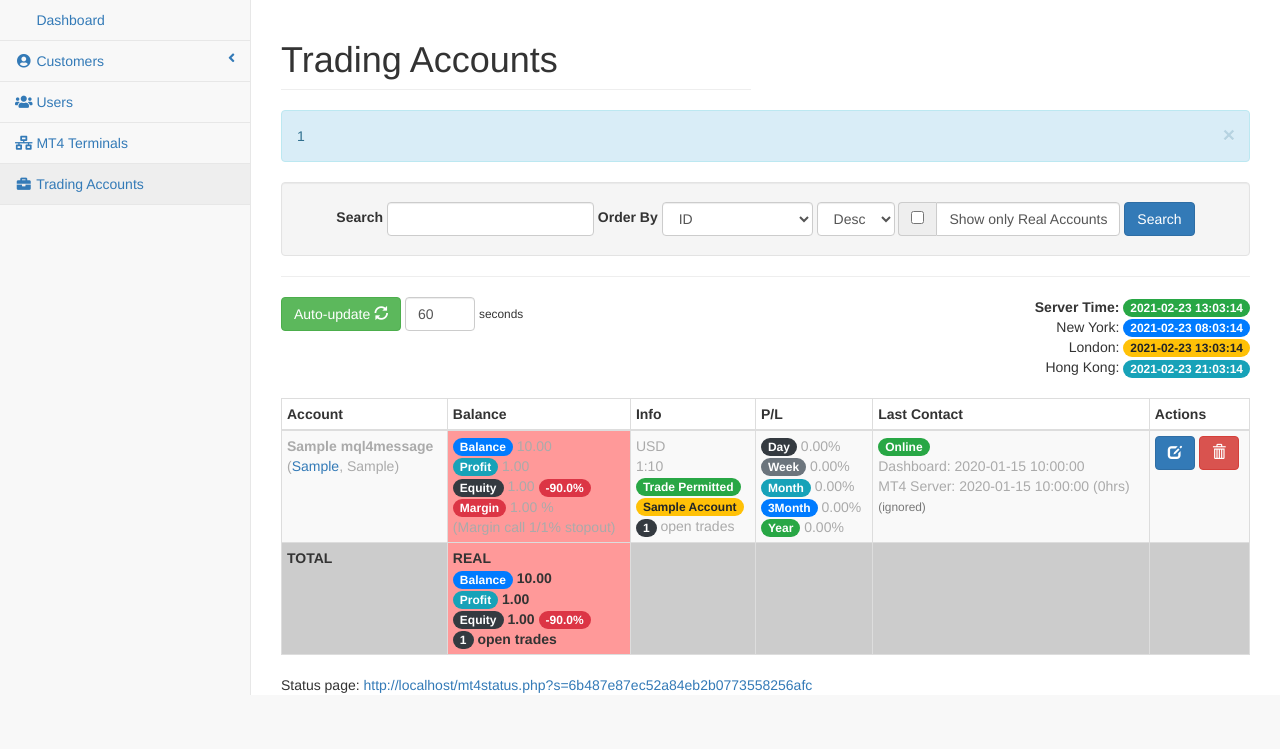
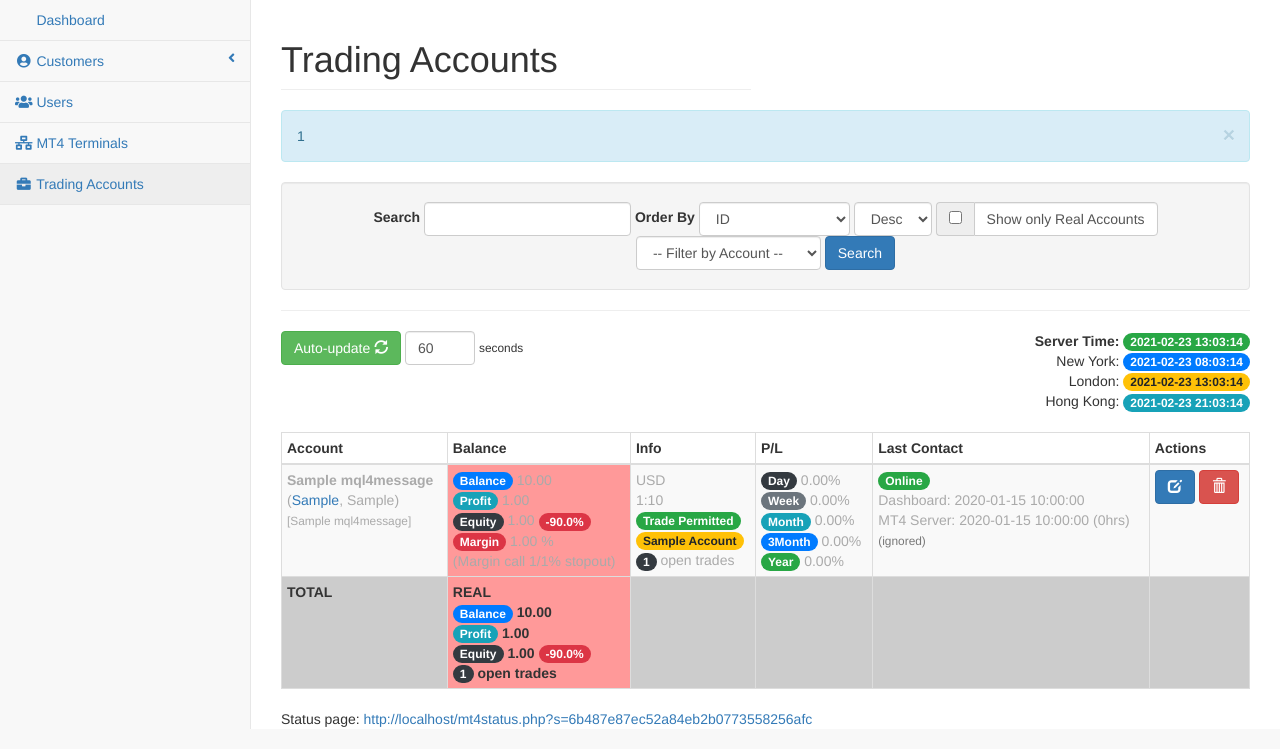
Before and after one commit to kinged007/mql4admin, a PHP site: page /mt4servers.php in a window 1280 px wide. Shown: the part 51-800 px from the top of the page. Run offline with PHP 8.4, Linux system fonts and the light colour scheme; the visitor is signed in with stand-in values (Sample User, id 1); data comes from the database, SQL or seed files in the repository; tables that the repository leaves empty hold one stand-in row (values such as "Sample post").

Commit message:
added account name filter added func to check active day - WIP

```diff
--- a/config/config.php
+++ b/config/config.php
@@ -9,6 +9,7 @@ define('CURRENT_PAGE', basename($_SERVER['REQUEST_URI']));
 
 require_once BASE_PATH . '/lib/MysqliDb/MysqliDb.php';
 require_once BASE_PATH . '/helpers/helpers.php';
+require_once BASE_PATH . '/helpers/mt4.php';
 
 /*
 |--------------------------------------------------------------------------
--- a/edit_mt4.php
+++ b/edit_mt4.php
@@ -21,6 +21,8 @@ if ($_SERVER['REQUEST_METHOD'] == 'POST')
     $data_to_update = filter_input_array(INPUT_POST);
 // $db->setTrace(true);
     $data_to_update['updated_at'] = date('Y-m-d H:i:s');
+
+    unset($data_to_update['active_mon']); // TODO - allow checking of server on specific days instead of mon-sun
 
     $db = getDbInstance();
 
--- /dev/null
+++ b/helpers/mt4.php
@@ -0,0 +1,8 @@
+<?php
+
+function is_check_day(){
+	if( date("N") < 6 )
+		return true;
+
+	return false;
+}
--- a/mql4_cron.php
+++ b/mql4_cron.php
@@ -60,7 +60,7 @@ if( !empty($rows) ){
     foreach ($rows as $row) {
         if( $row['ignore_account'] == 1) continue;
         if( $row['account_type'] == 'demo' ) $demo_count++;
-        if( date("N") < 8 ) {   // only offline during weekdays
+        if( is_check_day() ) {   // only offline during weekdays
             $offline_rows[$row['user_id']][$row['vps_id']][] = $row;
             $data_rows[] = $row['id'];
         }
--- a/mql4messages.php
+++ b/mql4messages.php
@@ -96,7 +96,7 @@ if( !empty($rows) ){
         if( isset($_GET['ignored']) && $row['ignore_account'] == 1) continue;
         if($row['account_type'] == 'demo' ) $demo_count++;
         if($row['ignore_account'] == '1' ) $ignore_count++;
-        if($row['ignore_account'] != '1' && date("N") < 6 && strtotime($row['ping']) < time()-(60*15)) {
+        if($row['ignore_account'] != '1' && is_check_day() && strtotime($row['ping']) < time()-(60*15)) {
             $offline_count++;
             $offline_rows[$row['vps_id']][] = $row;
         }
@@ -317,7 +317,7 @@ include BASE_PATH . '/includes/header.php';
                                 $style = "";
                                 $last_update = $row['ping'];
                                 if( $ignore != 1 ){
-                                    if( date("N") < 6 ){
+                                    if( is_check_day() ){
                                         if( strtotime($last_update) < time()-(60*5)){
                                             $style = " style='background-color:#FFCC99;'";
                                         }
@@ -334,6 +334,8 @@ include BASE_PATH . '/includes/header.php';
                                     echo "<span class='badge badge-danger'>OFFLINE for ";
                                     echo (time()-strtotime($row['ping'])>24*60*60) ? floor(abs(time() - strtotime($row['ping'])) / 86400) . " days, " . date("H:i",time()-strtotime($row['ping'])) : date("H:i",time()-strtotime($row['ping']));
                                     echo " (Hr:min)</span><br/>";
+                                } elseif(!is_check_day()){
+                                    echo "<span class='badge badge-secondary'>Not checking today</span><br/>";
                                 } else echo "<span class='badge badge-success'>Online</span><br/>";
                             ?>
                             Dashboard: <?php echo htmlspecialchars($row['ping']); ?><br/>
--- a/mt4servers.php
+++ b/mt4servers.php
@@ -39,6 +39,7 @@ $select = array(
     'id',
     'user_id',
     'account',
+    'name', // user/client account name with broker
     'server',
     'vps_id',
     'equity',
@@ -97,10 +98,14 @@ $db->pageLimit = $pagelimit;
 $rows = $db->arraybuilder()->paginate('mql4message', $page, $select);
 $total_pages = $db->totalPages;
 
-$rows2 = $demo_accounts = array();
+$rows2 = $demo_accounts = $accounts = array();
 
 if(!empty($rows)){
     foreach ($rows as $row){
+        $accounts[] = $row['name'];
+        if( isset($_GET['account']) && !empty($_GET['account'])){
+            if($row['name'] != $_GET['account']) continue;
+        }
         $row['equity_factor_sort'] = $row['balance'] > 0 ? ($row['profit']/$row['balance'])*10000 : 0;
         if( $row['account_type'] == 'demo' ){
             if( isset($demo_accounts[$row['account'].$row['server']]) &&
@@ -121,6 +126,8 @@ if(!empty($rows)){
         return $a['equity_factor_sort'] - $b['equity_factor_sort'];
     });
     $rows2 = array_merge($rows2,$demo_accounts);
+    $accounts = array_unique($accounts);
+    sort($accounts, SORT_STRING | SORT_NATURAL);
 }
 
 
@@ -187,6 +194,19 @@ if ($order_by == 'Desc') {
               </span>
               <span class="form-control" aria-label="demo">Show only Real Accounts</span>
             </div><!-- /input-group -->
+
+            <select name="account" class="form-control" id="input_order">
+                <option value="">-- Filter by Account --</option>
+                <?php if(!empty($accounts)) : foreach( $accounts as $account ) : ?>
+                    <option value="<?php echo $account; ?>" <?php
+                        if (isset($_GET['account']) && $_GET['account'] == $account) {
+                            echo 'selected';
+                        }
+                        ?> ><?php echo $account; ?>
+
+                    </option>
+                <?php endforeach; endif; ?>
+            </select>
 
             <input type="submit" value="Search" class="btn btn-primary">
         </form>
@@ -280,7 +300,8 @@ if ($order_by == 'Desc') {
                         ?>">
                         <td>
                             <strong><?php echo $row['friendly_name']; ?></strong><br/>
-                            (<a href="/mql4messages.php?search_string=<?php echo htmlspecialchars($row['account']); ?>"><?php echo htmlspecialchars($row['account']); ?></a>, <?php echo htmlspecialchars($row['server']); ?>)
+                            (<a href="/mql4messages.php?search_string=<?php echo htmlspecialchars($row['account']); ?>"><?php echo htmlspecialchars($row['account']); ?></a>, <?php echo htmlspecialchars($row['server']); ?>) <br/>
+                            <span class="small">[<?php echo $row['name']; ?>]</span>
                         </td>
                         <td style="background-color: <?=$dd_color;?>">
                             <span class="badge badge-primary">Balance</span> <?php echo number_format($current_balance,2); ?><br/>
@@ -334,7 +355,7 @@ if ($order_by == 'Desc') {
                                 $style = "";
                                 $last_update = $row['ping'];
                                 if( $ignore != 1 ){
-                                    if(date("N") < 6){
+                                    if(is_check_day()){
                                         if( strtotime($last_update) < time()-(60*5)){
                                             $style = " style='background-color:#FFCC99;'";
                                         }
@@ -351,6 +372,8 @@ if ($order_by == 'Desc') {
                                     echo "<span class='badge badge-danger'>OFFLINE for ";
                                     echo (time()-strtotime($row['ping'])>24*60*60) ? floor(abs(time() - strtotime($row['ping'])) / 86400) . " days, " . date("H:i",time()-strtotime($row['ping'])) : date("H:i",time()-strtotime($row['ping']));
                                     echo " (Hr:min)</span><br/>";
+                                } elseif(!is_check_day()){
+                                    echo "<span class='badge badge-secondary'>Not checking today</span><br/>";
                                 } else echo "<span class='badge badge-success'>Online</span><br/>";
                             ?>
                             Dashboard: <?php echo htmlspecialchars($row['ping']); ?><br/>
--- a/mt4status.php
+++ b/mt4status.php
@@ -86,7 +86,7 @@ if( !empty($rows) ){
         if( $row['account_type']=="demo" ) $demo_accounts[$row['account'].$row['server']] = $row;
         else $trading_accounts[$row['account'].$row['server']] = $row;
 
-        if( date("N") < 6 && strtotime($row['ping']) < time()-(60*15)){
+        if( is_check_day() && strtotime($row['ping']) < time()-(60*15)){
             $inactive_count++;
             $inactive_accounts[] = $row;
             continue;
@@ -235,7 +235,7 @@ include BASE_PATH . '/includes/header.php';
                                 $last_update = $row['ping'];
                                 $ignore = $row['ignore_account'];
                                 if( $ignore != 1 ){
-                                    if( date("N") < 6 ){
+                                    if( is_check_day() ){
                                         if( strtotime($last_update) < time()-(60*5)){
                                             $style = " style='background-color:#FFCC99;'";
                                         }
@@ -252,6 +252,8 @@ include BASE_PATH . '/includes/header.php';
                                     echo "<span class='badge badge-danger'>OFFLINE for ";
                                     echo (time()-strtotime($row['ping'])>24*60*60) ? floor(abs(time() - strtotime($row['ping'])) / 86400) . " days, " . date("H:i",time()-strtotime($row['ping'])) : date("H:i",time()-strtotime($row['ping']));
                                     echo " (Hr:min)</span><br/>";
+                                } elseif(!is_check_day()){
+                                    echo "<span class='badge badge-secondary'>Not checking today</span><br/>";
                                 } else echo "<span class='badge badge-success'>Online</span><br/>";
                             ?>
                             Dashboard: <?php echo htmlspecialchars($row['ping']); ?><br/>
```
